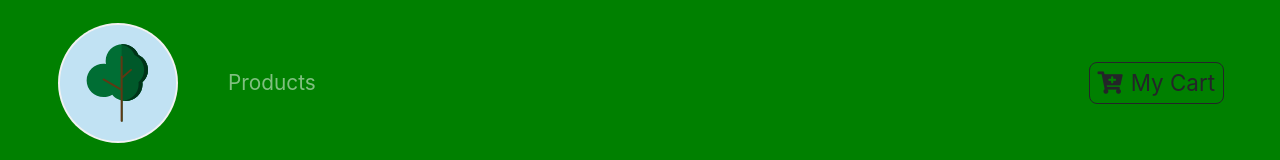
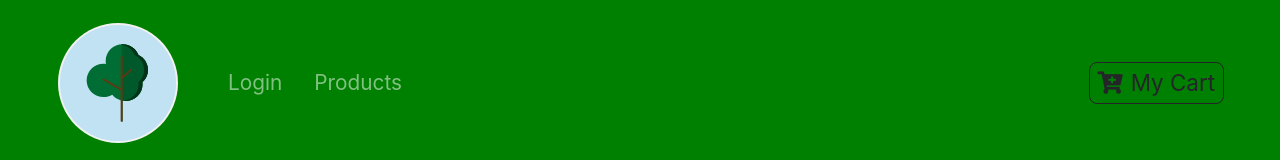
Before and after one commit to jaime-king/PlantATree, a React (Create React App) app: page / in a window 1280 px wide. Shown: the top 160 px of the page. Built offline with nearby package versions, Linux system fonts and the light colour scheme.

Commit message:
Adding links to the login page in the nav bar

```diff
--- a/src/components/Navbar.js
+++ b/src/components/Navbar.js
@@ -20,11 +20,17 @@
 
                 <ul className="navbar-nav align-items-center">
                     <li className=" nav-item ml-3">
+                    <Link to ="/login" className="nav-link">
+                      login
+                    </Link>
+                    </li>
+                    <li className=" nav-item ml-3">
                     <Link to ="/" className="nav-link">
                       products
                     </Link>
                     </li>
                 </ul>
+
                 <Link to= "/cart" className="ml-auto">
                 <ButtonContainer>
                     <span className="mr-2">
```
